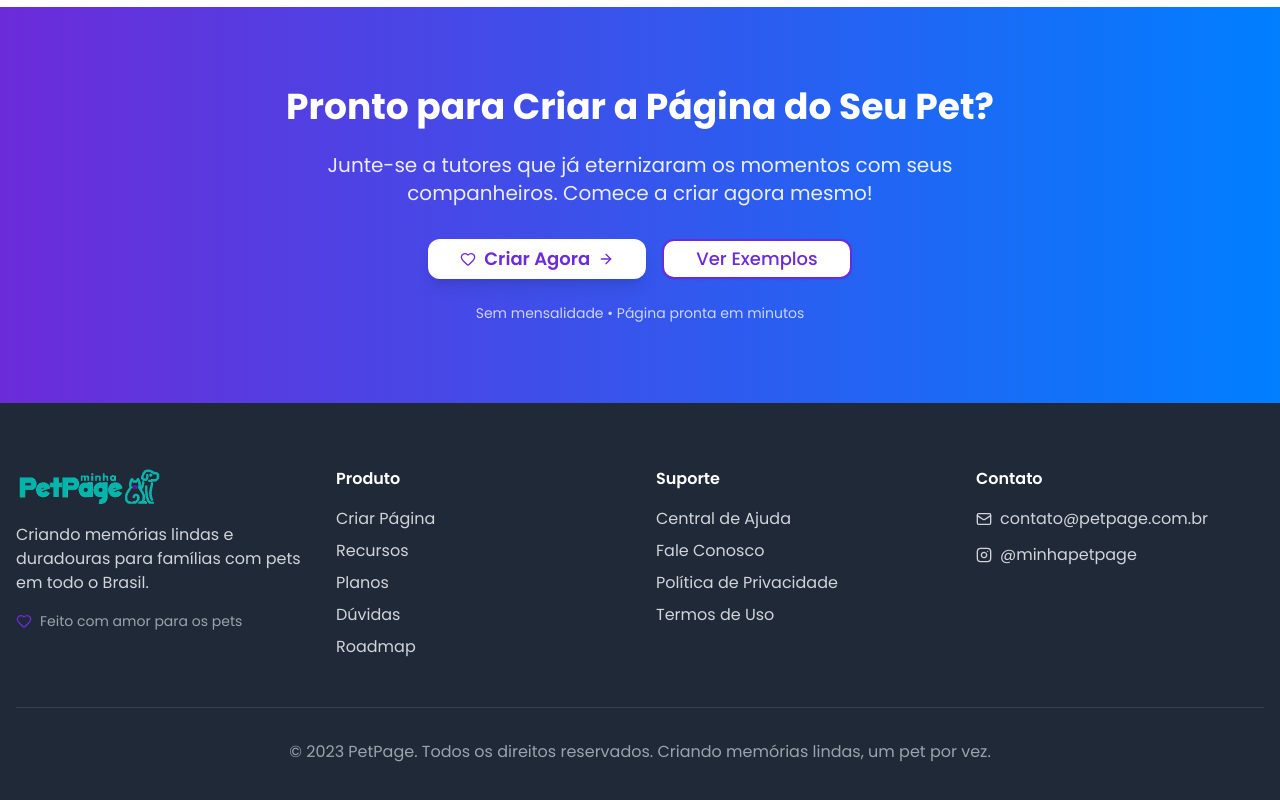
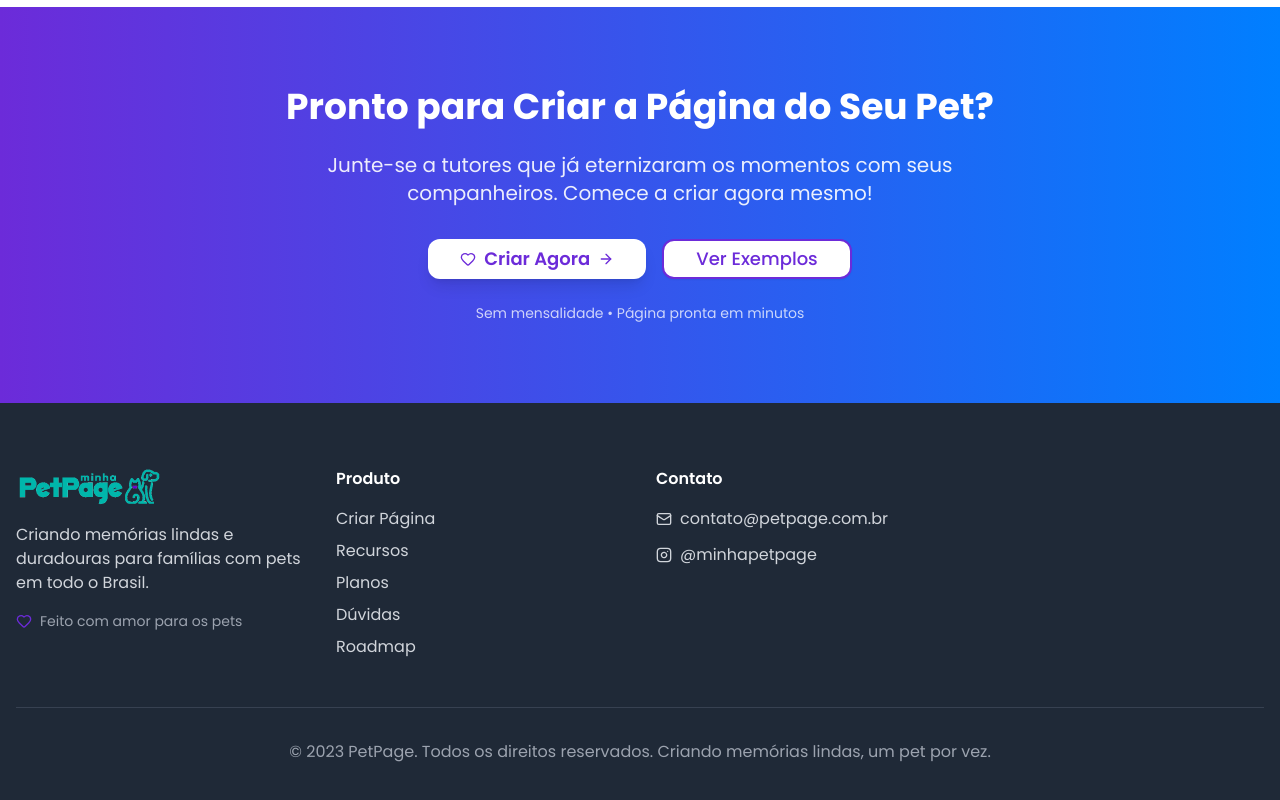
Before and after one commit to guylhermed/petpage, a Next.js app: page / in a window 1280 px wide. Shown: the part 5754-6554 px from the top of the page. Built offline with nearby package versions, Linux system fonts and the light colour scheme.

Commit message:
ref: ocultar area de suporte

```diff
--- a/src/components/landing/LandingFooter.js
+++ b/src/components/landing/LandingFooter.js
@@ -63,31 +63,31 @@ const LandingFooter = () => {
           </div>
 
           {/* Suporte */}
-          <div>
-            <h4 className="font-semibold mb-4">Suporte</h4>
-            <ul className="space-y-2">
-              <li>
-                <a href="#" className="text-gray-300 hover:text-white transition-colors">
-                  Central de Ajuda
-                </a>
-              </li>
-              <li>
-                <a href="#" className="text-gray-300 hover:text-white transition-colors">
-                  Fale Conosco
-                </a>
-              </li>
-              <li>
-                <a href="#" className="text-gray-300 hover:text-white transition-colors">
-                  Política de Privacidade
-                </a>
-              </li>
-              <li>
-                <a href="#" className="text-gray-300 hover:text-white transition-colors">
-                  Termos de Uso
-                </a>
-              </li>
-            </ul>
-          </div>
+          {/*<div>*/}
+          {/*  <h4 className="font-semibold mb-4">Suporte</h4>*/}
+          {/*  <ul className="space-y-2">*/}
+          {/*    <li>*/}
+          {/*      <a href="#" className="text-gray-300 hover:text-white transition-colors">*/}
+          {/*        Central de Ajuda*/}
+          {/*      </a>*/}
+          {/*    </li>*/}
+          {/*    <li>*/}
+          {/*      <a href="#" className="text-gray-300 hover:text-white transition-colors">*/}
+          {/*        Fale Conosco*/}
+          {/*      </a>*/}
+          {/*    </li>*/}
+          {/*    <li>*/}
+          {/*      <a href="#" className="text-gray-300 hover:text-white transition-colors">*/}
+          {/*        Política de Privacidade*/}
+          {/*      </a>*/}
+          {/*    </li>*/}
+          {/*    <li>*/}
+          {/*      <a href="#" className="text-gray-300 hover:text-white transition-colors">*/}
+          {/*        Termos de Uso*/}
+          {/*      </a>*/}
+          {/*    </li>*/}
+          {/*  </ul>*/}
+          {/*</div>*/}
 
           {/* Contato */}
           <div>
```
